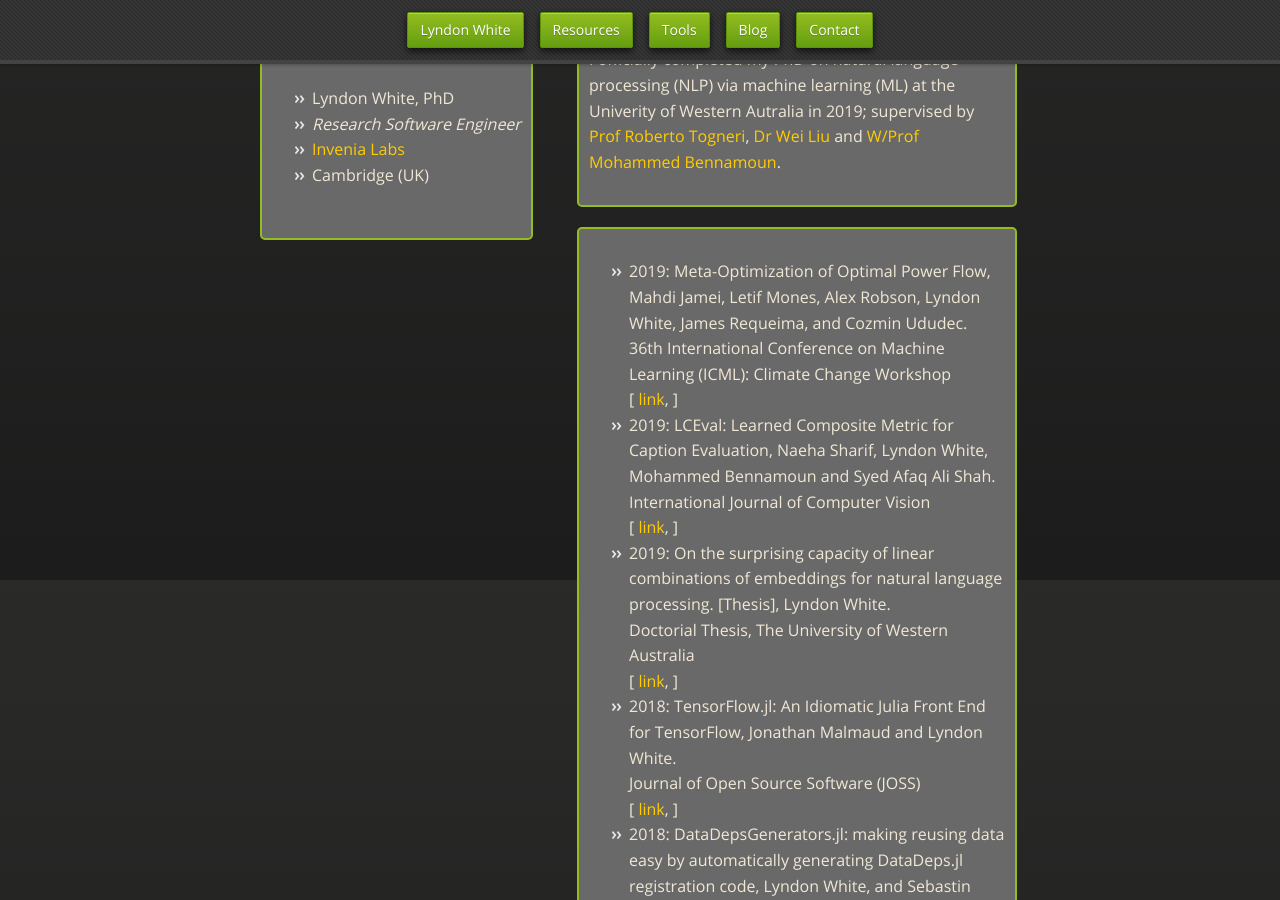
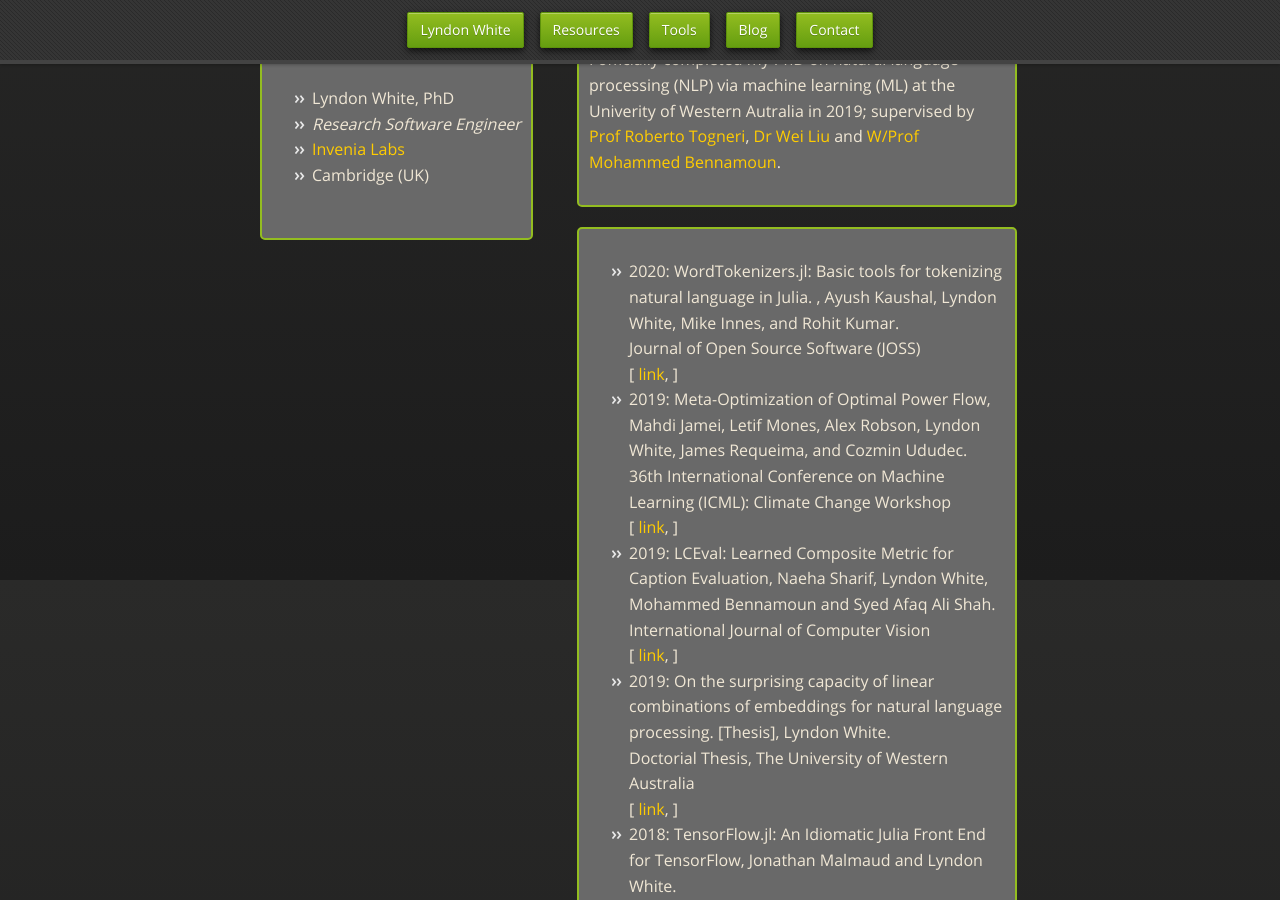
Before and after one commit to oxinabox/oxinabox.github.io, a Jekyll site: the page built from index.html, in a window 1280 px wide and 900 px high, scrolled down 320 px. Built offline with Jekyll 4.4.1, drawn with Linux system fonts in a browser that asks for light colours; nearby versions of some CDN libraries; some web fonts are replaced.

Commit message:
add WordTokenizers paper

```diff
--- a/_data/publications.yml
+++ b/_data/publications.yml
@@ -1,3 +1,9 @@
+- title: "WordTokenizers.jl: Basic tools for tokenizing natural language in Julia. "
+  author: Ayush Kaushal, Lyndon White, Mike Innes, and Rohit Kumar
+  venue: 'Journal of Open Source Software (JOSS)'
+  year: 2020
+  link: https://joss.theoj.org/papers/10.21105/joss.01956
+
 - title: "Meta-Optimization of Optimal Power Flow"
   author: Mahdi Jamei, Letif Mones, Alex Robson, Lyndon White, James Requeima, and Cozmin Ududec
   venue: '36th International Conference on Machine Learning (ICML): Climate Change Workshop'
```
